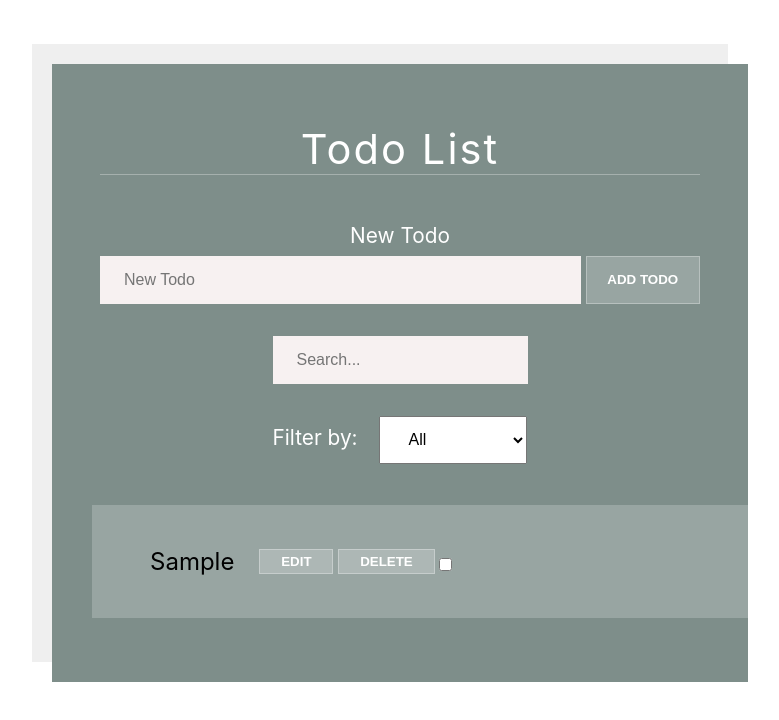
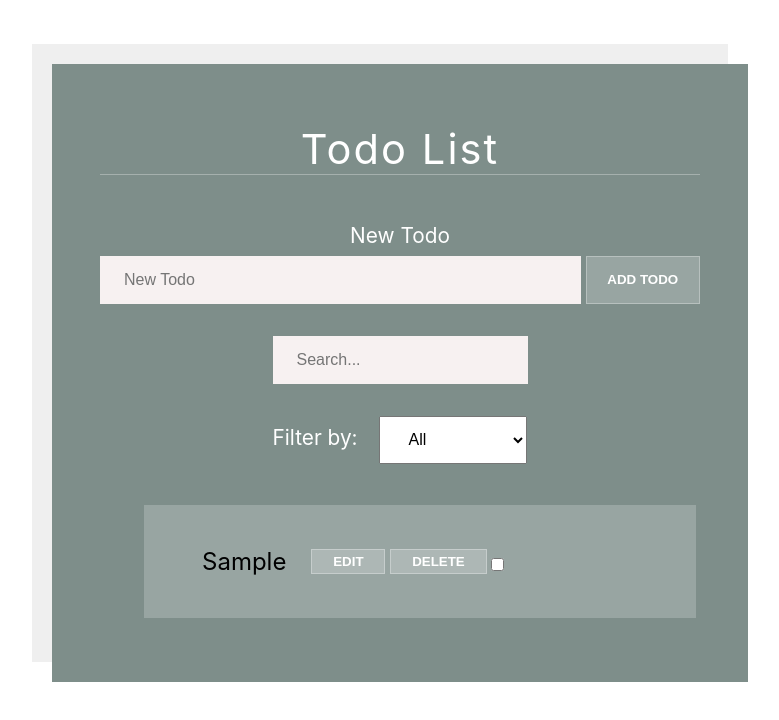
Before and after one commit to Ritul-Deshmukh/to-do-app, a React (Create React App) app: page / in a window 1280 px wide. Both pictures are taken after typing "Sample" into the empty fields and a click on the button "ADD TODO". Shown: the top 720 px of the page, without its empty margins (240-1019 px from the left). Built offline with nearby package versions, Linux system fonts and the light colour scheme.

Commit message:
added css

```diff
--- a/src/styles.css
+++ b/src/styles.css
@@ -53,7 +53,8 @@
 
 .Todo {
     display: flex;
-    margin: 0 -3rem 4px;
+    /* margin: 0 -3rem 4px; */
+    margin: 0 4px;
     padding: 1.1rem 3rem;
     height: 77px;
     justify-content: space-between;
```
